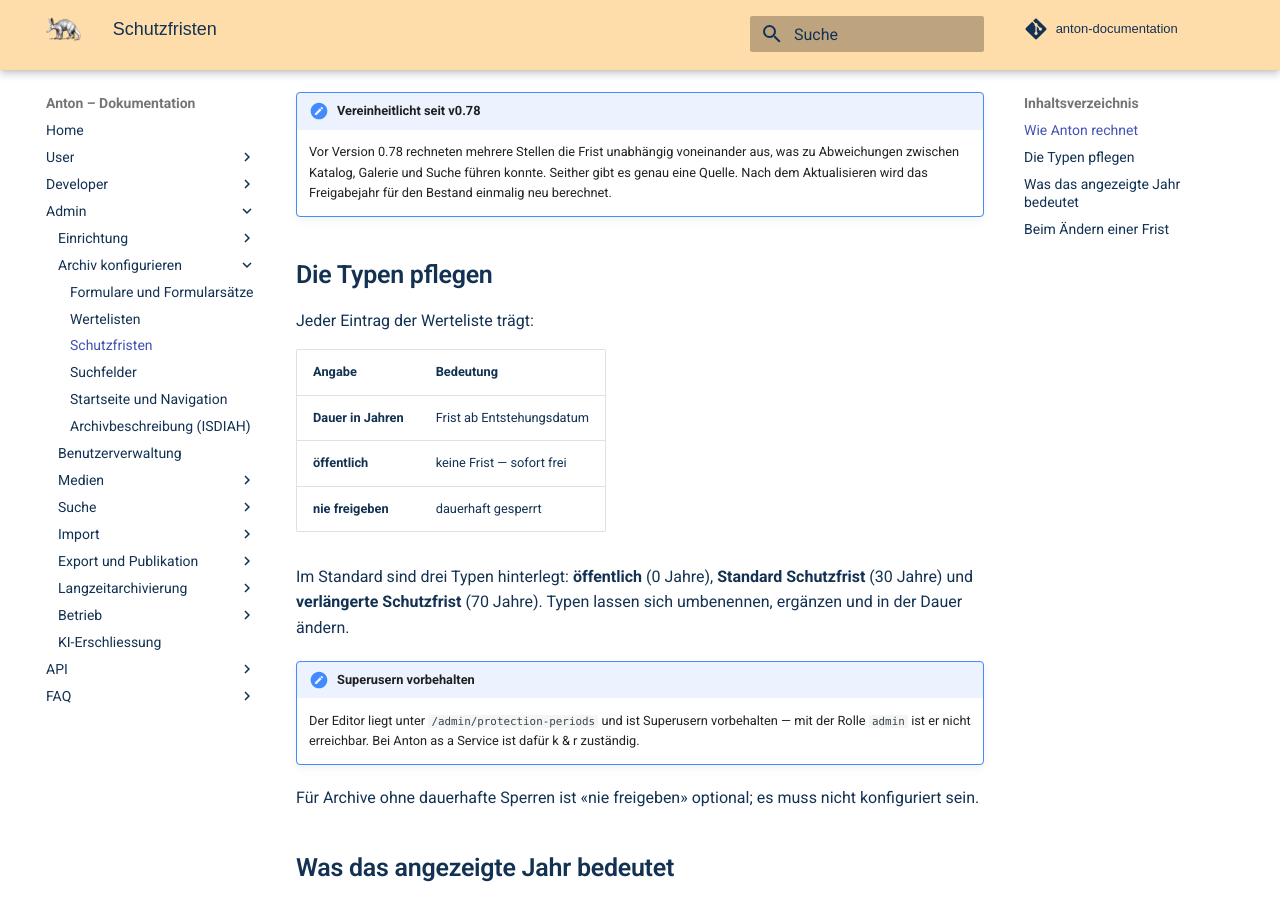
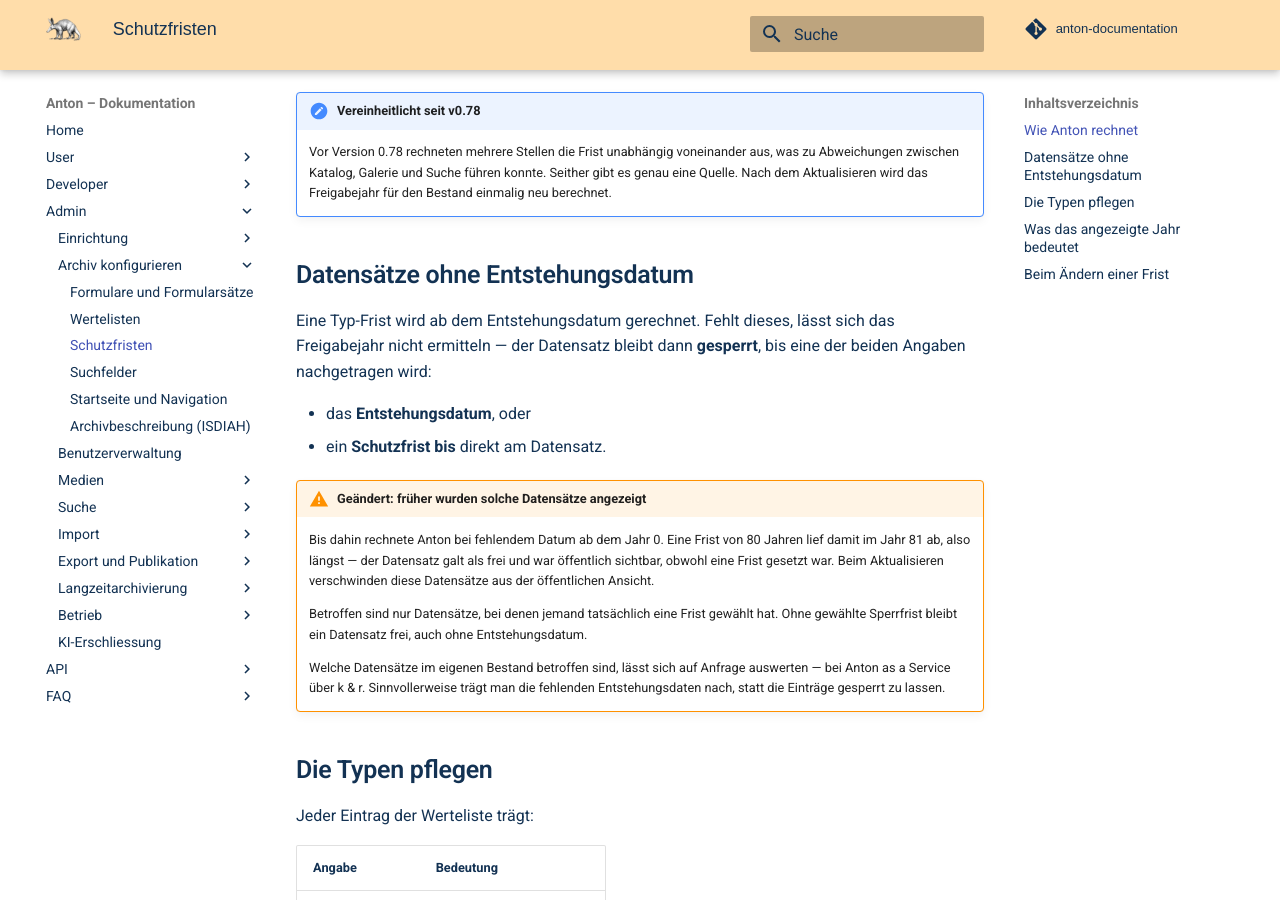
Before and after one commit to kraenzle-ritter/anton-documentation, an MkDocs documentation site: the page built from docs/admin/protection-periods.md, in a window 1280 px wide and 900 px high, scrolled down 526 px. Built offline with MkDocs 1.6.1 and Material for MkDocs 9.7.7, drawn with Linux system fonts in a browser that asks for light colours; some web fonts are replaced; comment, search, counter and statistics services are not loaded.

Commit message:
docs: holding location and protection period in the RDF export, fail-closed periods
The A+ profile now emits the holding location and the protection period, so the
export matrix gains a row for each and download-rdf describes the predicates. The
matrix footnote records what EAD does instead: it carries the free-text
accessrestrict/originalsloc notes, not the structured field, which is a different
thing and worth saying plainly.

Protection periods: a period whose release year cannot be derived — no creation
date — now keeps the record closed instead of computing from year 0 and treating
it as long expired. Documented as a behaviour change, since affected records
disappear from the public view on update.

```diff
--- a/docs/admin/protection-periods.md
+++ b/docs/admin/protection-periods.md
@@ -22,6 +22,30 @@ keine zweite Rechnung an anderer Stelle. Massgeblich ist:
     aus, was zu Abweichungen zwischen Katalog, Galerie und Suche führen konnte.
     Seither gibt es genau eine Quelle. Nach dem Aktualisieren wird das
     Freigabejahr für den Bestand einmalig neu berechnet.
+
+## Datensätze ohne Entstehungsdatum
+
+Eine Typ-Frist wird ab dem Entstehungsdatum gerechnet. Fehlt dieses, lässt sich
+das Freigabejahr nicht ermitteln — der Datensatz bleibt dann **gesperrt**, bis
+eine der beiden Angaben nachgetragen wird:
+
+* das **Entstehungsdatum**, oder
+* ein **Schutzfrist bis** direkt am Datensatz.
+
+!!! warning "Geändert: früher wurden solche Datensätze angezeigt"
+    Bis dahin rechnete Anton bei fehlendem Datum ab dem Jahr 0. Eine Frist von
+    80 Jahren lief damit im Jahr 81 ab, also längst — der Datensatz galt als
+    frei und war öffentlich sichtbar, obwohl eine Frist gesetzt war. Beim
+    Aktualisieren verschwinden diese Datensätze aus der öffentlichen Ansicht.
+
+    Betroffen sind nur Datensätze, bei denen jemand tatsächlich eine Frist
+    gewählt hat. Ohne gewählte Sperrfrist bleibt ein Datensatz frei, auch ohne
+    Entstehungsdatum.
+
+    Welche Datensätze im eigenen Bestand betroffen sind, lässt sich auf
+    Anfrage auswerten — bei Anton as a Service über k & r. Sinnvollerweise
+    trägt man die fehlenden Entstehungsdaten nach, statt die Einträge
+    gesperrt zu lassen.
 
 ## Die Typen pflegen
 
```
Also changed, not shown: docs/admin/download-rdf.md (+16 -0 lines), docs/admin/export-matrix.md (+9 -1 lines).
